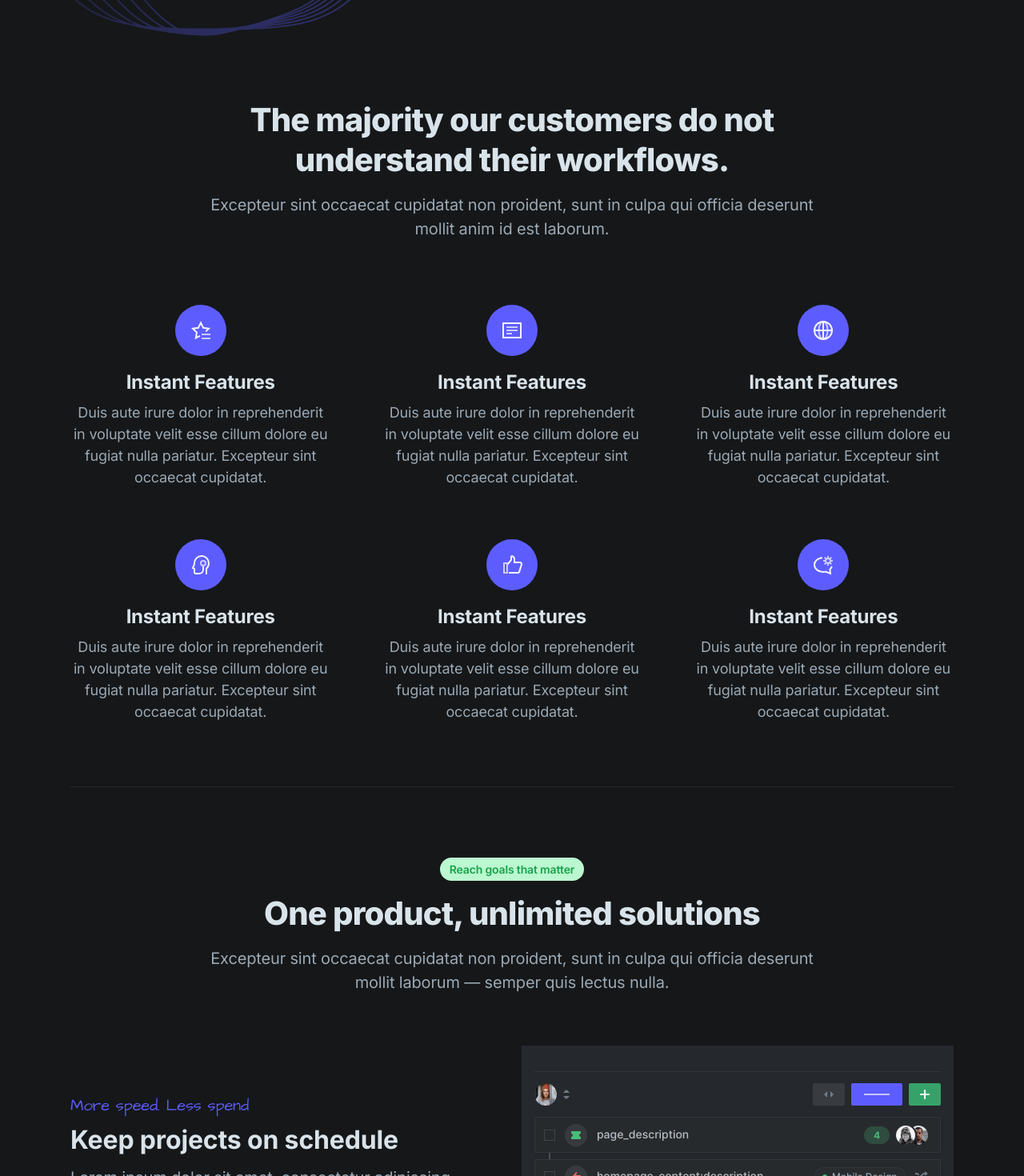
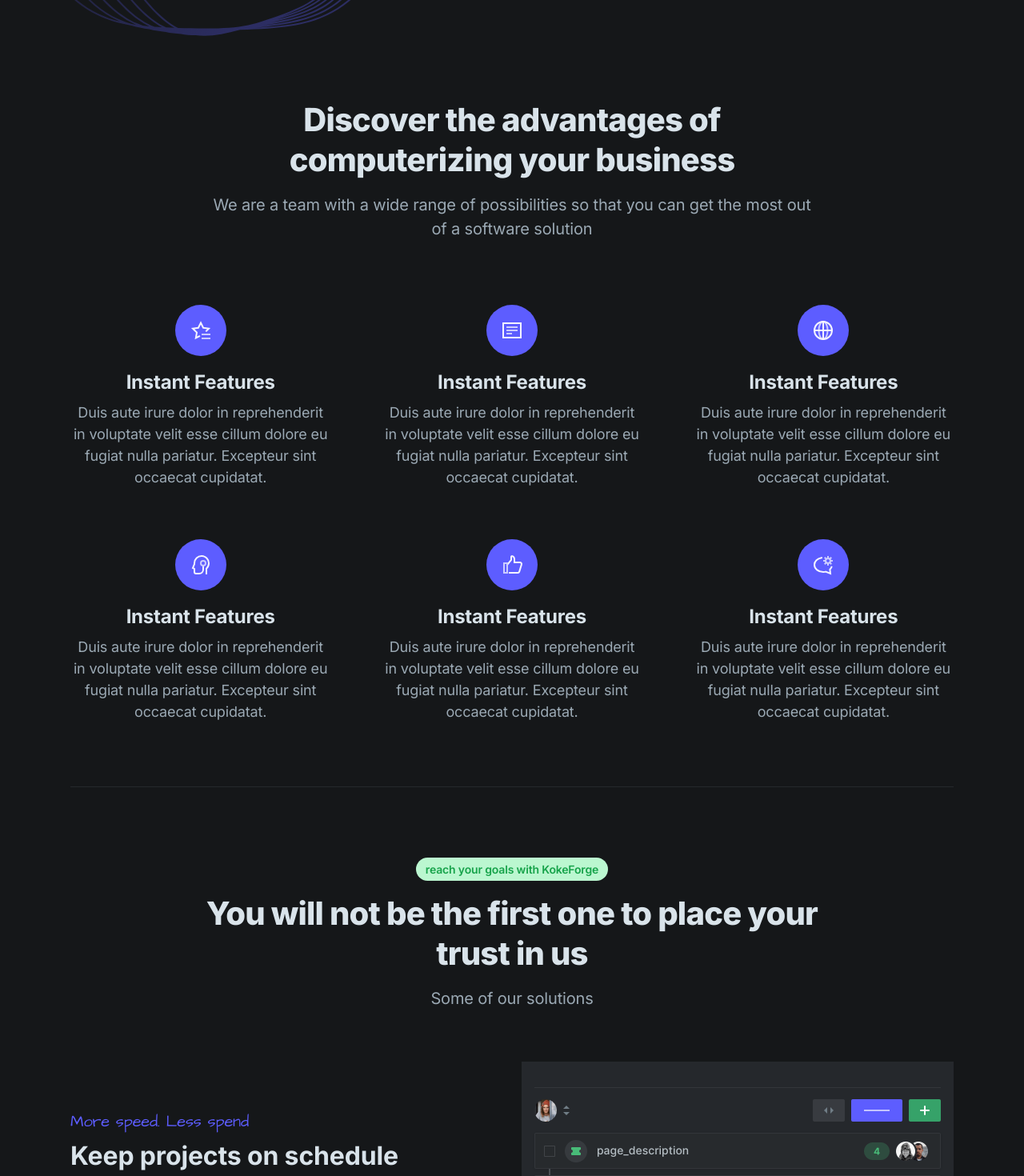
Before and after one commit to Koke-Forge-TM/koke-forge, a Next.js app: page / in a window 1280 px wide. Shown: the part 1040-2510 px from the top of the page at 80% size. Built offline with nearby package versions, Linux system fonts and the light colour scheme.

Commit message:
some real titles

```diff
--- a/components/features.tsx
+++ b/components/features.tsx
@@ -1,3 +1,5 @@
+import {featureSection} from "@/data/ftList"
+
 export default function Features() {
   return (
     <section>
@@ -6,8 +8,8 @@ export default function Features() {
 
           {/* Section header */}
           <div className="max-w-3xl mx-auto text-center pb-12 md:pb-20">
-            <h2 className="h2 mb-4">The majority our customers do not understand their workflows.</h2>
-            <p className="text-xl text-gray-400">Excepteur sint occaecat cupidatat non proident, sunt in culpa qui officia deserunt mollit anim id est laborum.</p>
+            <h2 className="h2 mb-4">{featureSection.titleEn}</h2>
+            <p className="text-xl text-gray-400">{featureSection.subtitleEn}</p>
           </div>
 
           {/* Items */}
--- a/components/testimonials.tsx
+++ b/components/testimonials.tsx
@@ -1,5 +1,5 @@
 import Image from 'next/image'
-
+import {commentSection} from "@/data/comments";
 import TestimonialImage01 from '@/public/images/testimonial-01.jpg'
 import TestimonialImage02 from '@/public/images/testimonial-02.jpg'
 import TestimonialImage03 from '@/public/images/testimonial-03.jpg'
@@ -12,8 +12,8 @@ export default function Testimonials() {
 
           {/* Section header */}
           <div className="max-w-3xl mx-auto text-center pb-12 md:pb-20">
-            <h2 className="h2 mb-4">Do not take our word for it</h2>
-            <p className="text-xl text-gray-400">Vitae aliquet nec ullamcorper sit amet risus nullam eget felis semper quis lectus nulla at volutpat diam ut venenatis tellus—in ornare.</p>
+            <h2 className="h2 mb-4">{commentSection.titleEn}</h2>
+            <p className="text-xl text-gray-400">{commentSection.subtitleEn}</p>
           </div>
 
           {/* Testimonials */}
--- a/components/zigzag.tsx
+++ b/components/zigzag.tsx
@@ -1,3 +1,4 @@
+import {projectSection} from "@/data/projects";
 import Image from 'next/image'
 
 import FeatImage01 from '@/public/images/features-03-image-01.png'
@@ -12,9 +13,9 @@ export default function Zigzag() {
 
           {/* Section header */}
           <div className="max-w-3xl mx-auto text-center pb-12 md:pb-16">
-            <div className="inline-flex text-sm font-semibold py-1 px-3 m-2 text-green-600 bg-green-200 rounded-full mb-4">Reach goals that matter</div>
-            <h1 className="h2 mb-4">One product, unlimited solutions</h1>
-            <p className="text-xl text-gray-400">Excepteur sint occaecat cupidatat non proident, sunt in culpa qui officia deserunt mollit laborum — semper quis lectus nulla.</p>
+            <div className="inline-flex text-sm font-semibold py-1 px-3 m-2 text-green-600 bg-green-200 rounded-full mb-4">{projectSection.tagEn}</div>
+            <h1 className="h2 mb-4">{projectSection.titleEn}</h1>
+            <p className="text-xl text-gray-400">{projectSection.subtitleEn}</p>
           </div>
 
           {/* Items */}
--- /dev/null
+++ b/data/comments.ts
@@ -0,0 +1,8 @@
+import {CommentsObject} from "@/models/comments";
+
+export const commentSection: CommentsObject = {
+    titleEs: "Ellos depositaron su confianza en nosostros",
+    subtitleEs: "Los resultados de nuestro trabajo impactaran rápido sobre el crecimiento de su negocio.",
+    titleEn: "They placed their trust in us",
+    subtitleEn: "The results of our work will quickly impact the growth of your business.",
+}
--- a/data/ftList.ts
+++ b/data/ftList.ts
@@ -1,13 +1,14 @@
-import {FeatureObject} from '@/models/features'
+import {FeatureObject, Feature} from '@/models/features'
 
-export const FeatureSection: FeatureObject = {
+export const featureSection: FeatureObject = {
     titleEs: "Descubre con nostros las ventajas de informatizar tu negocio",
     titleEn: "Discover the advantages of computerizing your business",
     subtitleEs: "Somos un equipo con una amplia gama de posibilidades para que saques máximo provecho de una " +
         "solución de software",
-    subtitleEn: "We are a team with a wide range of possibilities so that you can get the most out of a" +
+    subtitleEn: "We are a team with a wide range of possibilities so that you can get the most out of a " +
         "software solution",
-    features: [
+}
+export const features: Feature[] = [
     {
         iconClass: "",
         titleEs: "Identificación de requisitos",
@@ -69,4 +70,3 @@ export const FeatureSection: FeatureObject = {
             "business creating everything from plugins and functionalities to complete solutions."
     },
 ]
-}
--- a/data/projects.ts
+++ b/data/projects.ts
@@ -1,12 +1,12 @@
 import {Project, ProjectsObject} from "@/models/projects";
 
 export const projectSection: ProjectsObject = {
-    titleEs: "Algunas de nuestras soluciones",
-    subtitleEs: "No serás el primero en depositar tu confianza en nosostros",
-    titleEn: "Some of our solutions",
-    subtitleEn: "You will not be the first one to place your trust in us",
-    tagEs: "alcanza tus metas",
-    tagEn: "reach your goals",
+    titleEs: "No serás el primero en depositar tu confianza en nosostros",
+    subtitleEs: "Algunas de nuestras soluciones",
+    titleEn: "You will not be the first one to place your trust in us",
+    subtitleEn: "Some of our solutions",
+    tagEs: "alcanza tus metas con KokeForge",
+    tagEn: "reach your goals with KokeForge",
 }
 
 export const projects: Project[] = [
--- a/models/features.ts
+++ b/models/features.ts
@@ -1,4 +1,4 @@
-interface Feature {
+export interface Feature {
     iconClass: string,
     titleEs: string,
     subtitleEs: string,
@@ -11,5 +11,4 @@ export interface FeatureObject {
     subtitleEs: string,
     titleEn: string,
     subtitleEn: string,
-    features: Feature[],
 }
```
Lines whose indentation alone changed are shown as unchanged.
